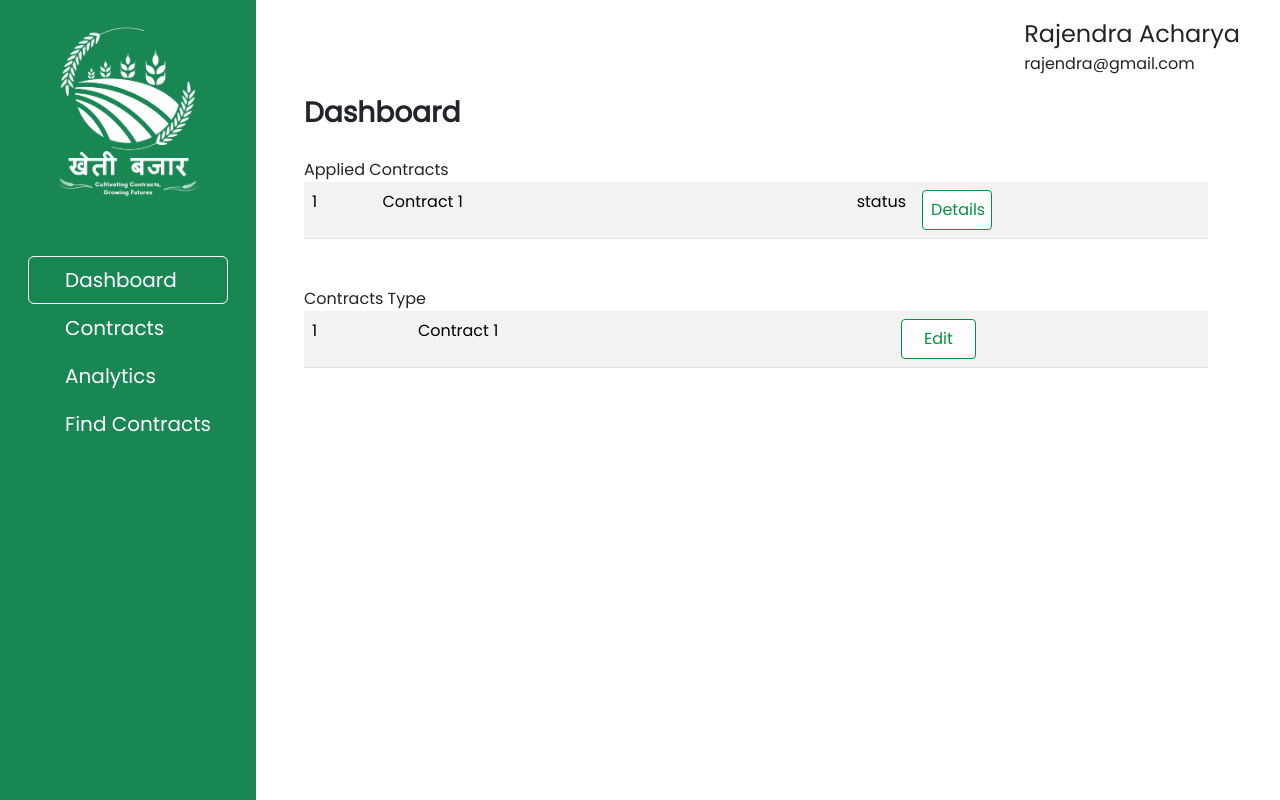
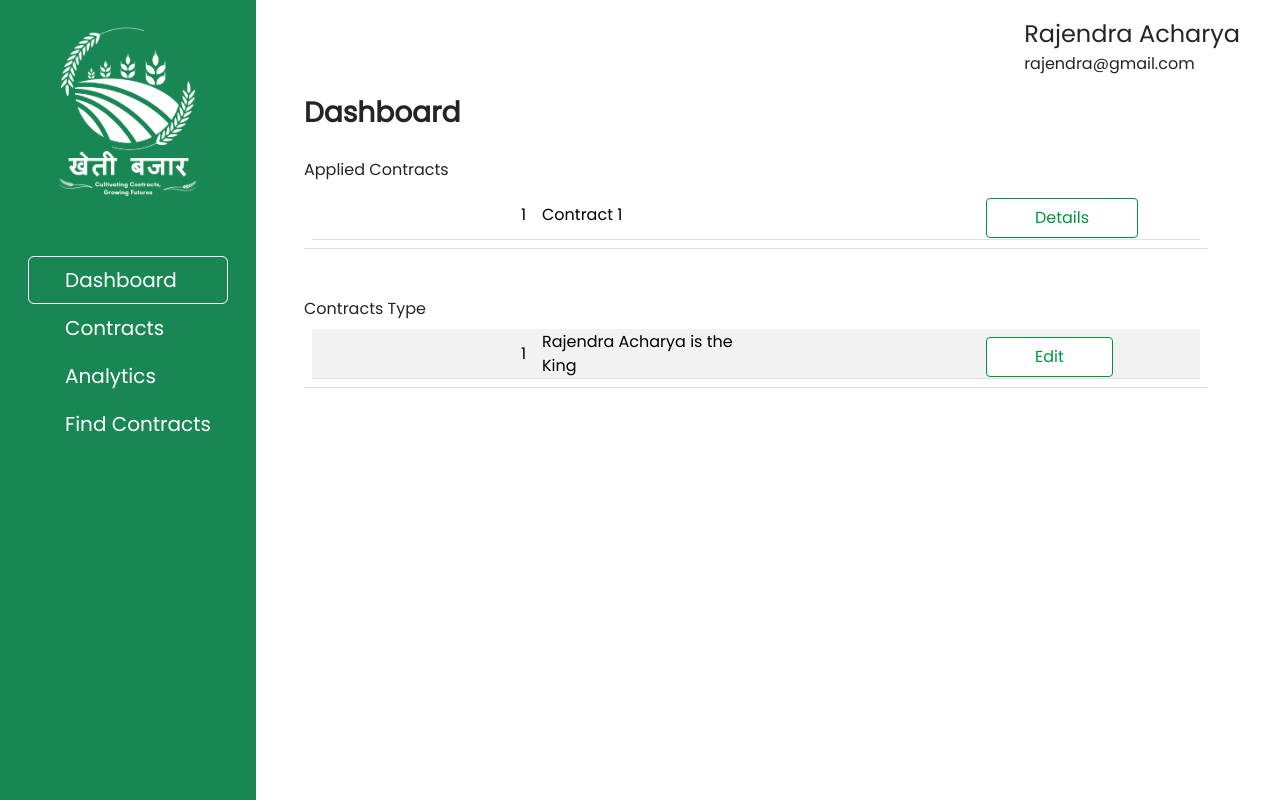
Before and after one commit to Aaryash-Shakya/Kheti-Bazar, a React (Create React App) app in the folder frontend/: page /dashboard in a window 1280 px wide. Built offline with nearby package versions, Linux system fonts and the light colour scheme; some icons are missing.

Commit message:
integration: none, update: dashboard

```diff
--- a/frontend/src/assets/css/style.css
+++ b/frontend/src/assets/css/style.css
@@ -2,6 +2,16 @@
 
 * {
   font-family: "Poppins", sans-serif;
+}
+
+td{
+  width: 100%;
+  height: 50px;
+  padding: auto;
+}
+
+.contracts-type{
+
 }
 
 :root {
@@ -202,3 +212,10 @@ li.rounded-2:hover{
 .seller-contract p {
   margin: 0;
 }
+
+
+
+/*  */
+.small-font-size{
+  font-size: 12px;
+}
--- a/frontend/src/components/dashboard/Contract.js
+++ b/frontend/src/components/dashboard/Contract.js
@@ -23,7 +23,7 @@ const Contract = () => {
                             <img className='w-100 object-fit-cover' src="https://images.pexels.com/photos/3755706/pexels-photo-3755706.jpeg?cs=srgb&dl=pexels-andrea-piacquadio-3755706.jpg&fm=jpg" alt="" />
                                 <Link to='/createcontract' className='my-3 mx-auto'>
                                 <button className='outline-button btn btn-success'>
-                                    Create Contracts
+                                    Create Contract Template
                                 </button>
                                 </Link>
                         </div>
--- a/frontend/src/components/dashboard/Dashboard.js
+++ b/frontend/src/components/dashboard/Dashboard.js
@@ -1,8 +1,11 @@
-import React,{useEffect} from 'react'
+import React, { useEffect } from 'react'
 
 const Dashboard = () => {
+
+
+    const status = 3
     useEffect(() => {
-        const setActive = () =>{
+        const setActive = () => {
             document.getElementById('dashboardBorder').classList.add('active-border')
         }
         setTimeout(() => {
@@ -21,19 +24,48 @@ const Dashboard = () => {
                         Applied Contracts
                     </div>
                     <div className='table'>
-                        <table className='table table-striped'>
+                        <table className='table  table-hover'>
                             <tbody>
-                                <tr>
-                                    <td className='index'>1</td>
-                                    <td className='contract-name'>Contract 1</td>
+                                <tr className='d-flex justify-content-evenly align-items-center'>
+                                    <td className='index'>
+                                        <div className='d-flex justify-content-end align-items-center h-100'>
+                                            {"1"}
+                                        </div>
+                                    </td>
+                                    <td className='contract-name'>
+                                        <div className='d-flex justify-content-start align-items-center h-100'>
+                                            {"Contract 1"}
+                                        </div>
+                                    </td>
                                     <td className='status'>
                                         <div className='d-flex justify-content-end align-items-center h-100'>
-                                            status
+                                            {status === 0 ? <div>
+                                                <span className='small-font-size pe-1'>
+                                                    Pending
+                                                </span>
+                                                <button className='btn btn-sm btn-success bg-warning border border-warning'>
+                                                </button>
+                                            </div> : status === 1 ? <div>
+                                                <span className='small-font-size pe-1'>
+                                                    Rejected
+                                                </span>
+                                                <button className='btn btn-sm btn-success bg-danger border border-danger'>
+                                                </button>
+                                            </div> :
+                                                status === 2 ?
+                                                    <div>
+                                                        <span className='small-font-size pe-1'>
+                                                            Active
+                                                        </span>
+                                                        <button className='btn btn-sm btn-success bg-success border border-success '>
+                                                        </button>
+                                                    </div> : ""}
                                         </div>
                                     </td>
                                     <td className='action'>
-                                        <button className='btn btn-sm btn-success outline-button w-25'>
-                                            Details
+
+                                        <button className='btn btn-sm btn-success outline-button px-5'>
+                                            {" Details"}
                                         </button>
                                     </td>
                                 </tr>
@@ -41,21 +73,37 @@ const Dashboard = () => {
                         </table>
                     </div>
                 </div>
-                <div className='mb-5'>
+                <div className='mb-5 contracts-type'>
                     <div className=''>
                         Contracts Type
                     </div>
                     <div className='table'>
                         <table className='table table-striped'>
                             <tbody>
-                                <tr className=''>
-                                    <td className='index'>1</td>
-                                    <td className='contract-name'>Contract 1</td>
+                                <tr className='d-flex justify-content-evenly align-items-center'>
+                                    <td className='index'>
+                                        <div className='d-flex justify-content-end align-items-center h-100'>
+                                            {"1"}
+                                        </div>
+                                    </td>
+                                    <td className='contract-name'>
+                                        <div className='d-flex justify-content-start align-items-center h-100'>
+                                            {"Rajendra Acharya is the King"}
+                                        </div>
+                                    </td>
+                                    <td className='contract-name'>
+                                        <div className='d-flex justify-content-start align-items-center h-100'>
+                                            {/* empty td for styling */}
+                                        </div>
+                                    </td>
                                     <td className='action'>
                                         <div className='d-flex'>
-                                            <button className='btn btn-sm outline-button btn-success w-25'>
-                                                Edit
-                                            </button>
+                                            {status !== 0 & status !== 1 & status !== 2 ? <div className='d-flex justify-content-end align-items-center'>
+                                                <button className='btn btn-sm outline-button btn-success px-5'>
+                                                    Edit
+                                                </button>
+                                            </div> : ""}
+
                                         </div>
                                     </td>
                                 </tr>
--- a/frontend/src/components/dashboard/SellerContract.js
+++ b/frontend/src/components/dashboard/SellerContract.js
@@ -8,7 +8,7 @@ const ContractDetails = () => {
             <div className='fs-3 mb-4 fw-bold'>
                 Details
             </div>
-            <div>
+            <div className='position-relative'>
                 <div className='title mb-3 fs-4  '>
                     Seeking Seller for Contract Farming - Wheat Production
                 </div>
@@ -133,13 +133,21 @@ const ContractDetails = () => {
                     </p>
 
                 </div>
-
                 <div className='mb-3'>
                     <button className='btn outline-button rounded'>
                         View In PDF
                         <Icon icon="codicon:file-pdf" />
                     </button>
                 </div>
+
+                <div className="position-absolute top-0 end-0 pe-0 pt-0">
+                    <a href="/profile">
+                        <button class="btn outline-button btn-success btn-sm rounded-circle fs-5" data-bs-toggle="tooltip" data-bs-custom-class="custom-tooltip" data-bs-placement="bottom" data-bs-title="Profile">
+                            <Icon icon="basil:image-solid" />
+                        </button>
+                    </a>
+                </div>
+
                 <div className='mb-3 d-flex justify-content-end'>
                     <a href='/appointmentForm' className='btn outline-button me-5' >
                         Ask for Appointment
--- a/frontend/src/components/dashboard/forms/CreateContractForm.js
+++ b/frontend/src/components/dashboard/forms/CreateContractForm.js
@@ -57,7 +57,7 @@ const CreateContractForm = () => {
 
     return (
         <div className='container ms-lg-4 px-md-5 ms-2 px-2'>
-            <h3 className='mt-5 mb-3 fw-bold' style={{ fontSize: "20px" }}>Create Contract</h3>
+            <h3 className='mt-5 mb-3 fw-bold' style={{ fontSize: "20px" }}>Create Contract Template</h3>
             <div>
                 <form onSubmit={handleSubmit}>
                     <div className='mb-3'>
```
Also changed, not shown: frontend/src/components/dashboard/FindContract.js (+13 -2 lines).
